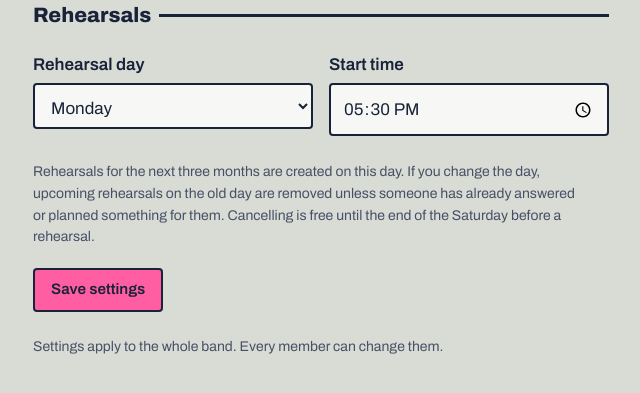
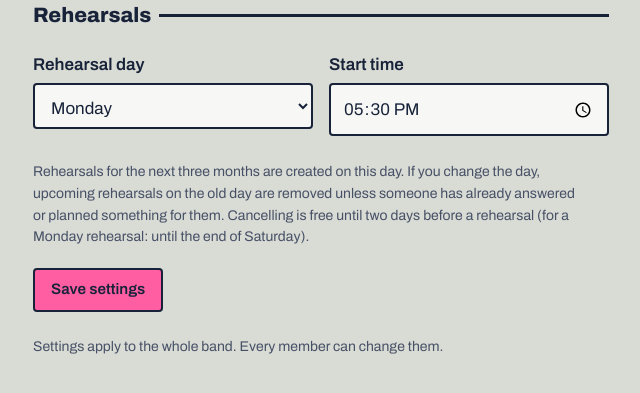
Before and after one commit to iguessimerika/goodenough, a Flask app: page /settings in a window 1280 px wide. Shown: the part 216-609 px from the top of the page, without its empty margins (97-737 px from the left). Run offline with Flask 3, Linux system fonts and the light colour scheme; the visitor is signed in with stand-in values (Sample User, id 1); data that the repository does not hold is empty; some libraries are stand-ins or nearby versions.

Commit message:
Absagefrist: immer 2 Tage vor der Probe
Statt "Samstag vor der Probe" gilt jetzt für jeden Probentag: kostenlos absagen
bis Ende des zweiten Tages davor (bei Montag weiterhin Samstag). Texte angepasst.

Co-Authored-By: Claude Opus 5.5 <noreply@anthropic.com>
Claude-Session: https://claude.ai/code/session_0169ws7j3fux2YEuFsntCyoj

```diff
--- a/bandsite/templates/members.html
+++ b/bandsite/templates/members.html
@@ -6,7 +6,7 @@
 <section class="food-callout" id="food" aria-labelledby="food-h">
   <h2 id="food-h">Food duty</h2>
   {% if food %}
-  <p>Cancelled after Saturday, so these bring food to the next rehearsal:</p>
+  <p>Cancelled too late, so these bring food to the next rehearsal:</p>
   <ul>
     {% for f in food %}
     <li>
@@ -19,7 +19,7 @@
     {% endfor %}
   </ul>
   {% else %}
-  <p>Nobody owes food right now. Cancel rehearsals by the Saturday before, and it stays that way.</p>
+  <p>Nobody owes food right now. Cancel rehearsals at least two days ahead, and it stays that way.</p>
   {% endif %}
 </section>
 
--- a/bandsite/templates/rehearsals/_answer.html
+++ b/bandsite/templates/rehearsals/_answer.html
@@ -6,7 +6,7 @@
   {% if show_past %}<input type="hidden" name="past" value="1">{% endif %}
   <button class="btn small answer-yes" type="submit" name="status" value="yes" aria-pressed="{{ 'true' if r.mine == 'yes' else 'false' }}">I'm in</button>
   <button class="btn small answer-no" type="submit" name="status" value="no" aria-pressed="{{ 'true' if r.mine == 'no' else 'false' }}"
-    {% if r.deadline_passed and r.mine != 'no' %}onclick="return confirm('The deadline was Saturday. If you cancel now, you bring food next time. Cancel anyway?')"{% endif %}>Can't make it</button>
+    {% if r.deadline_passed and r.mine != 'no' %}onclick="return confirm('The deadline was {{ r.deadline.strftime('%A') }}. If you cancel now, you bring food next time. Cancel anyway?')"{% endif %}>Can't make it</button>
 </form>
 <p class="deadline{% if r.deadline_passed %} is-passed{% endif %}">
   {% if r.deadline_passed %}Cancelling now means bringing food{% elif r.short_notice %}Added at short notice, cancelling is free{% else %}Cancel by {{ r.deadline.strftime('%a, %d %b') }}{% endif %}
--- a/bandsite/templates/rehearsals/index.html
+++ b/bandsite/templates/rehearsals/index.html
@@ -5,7 +5,7 @@
 <div class="page-head">
   <div>
     <h1>Rehearsals</h1>
-    <p class="muted" style="margin:.4rem 0 0">Every {{ weekday_name }} at {{ start_time }}, planned three months ahead. Cancel by the Saturday before, or you bring food. <a href="{{ url_for('settings.index') }}">Change day or time</a></p>
+    <p class="muted" style="margin:.4rem 0 0">Every {{ weekday_name }} at {{ start_time }}, planned three months ahead. Cancel at least two days ahead, or you bring food. <a href="{{ url_for('settings.index') }}">Change day or time</a></p>
   </div>
 </div>
 
--- a/bandsite/templates/settings.html
+++ b/bandsite/templates/settings.html
@@ -21,7 +21,7 @@
     </div>
     <p class="hint">Rehearsals for the next three months are created on this day. If you change the day, upcoming
       rehearsals on the old day are removed unless someone has already answered or planned something for them.
-      Cancelling is free until the end of the Saturday before a rehearsal.</p>
+      Cancelling is free until two days before a rehearsal (for a Monday rehearsal: until the end of Saturday).</p>
   </fieldset>
   <button class="btn primary" type="submit">Save settings</button>
 </form>
--- a/bandsite/views/rehearsals.py
+++ b/bandsite/views/rehearsals.py
@@ -1,6 +1,6 @@
 """Rehearsals: on the band's rehearsal day (see Settings), created automatically for the next three months.
 
-Members say yes or no. Saying no after the Saturday before the rehearsal means bringing food
+Members say yes or no. Saying no later than two days before the rehearsal means bringing food
 next time (see the band member page). From the yes answers and the members' instruments the
 page shows whether the rehearsal is likely to happen.
 """
@@ -16,6 +16,7 @@ bp = Blueprint("rehearsals", __name__)
 
 BAND_TIMEZONE = ZoneInfo("Europe/Berlin")
 WEEKS_AHEAD = 13           # about three months
+CANCEL_DAYS_BEFORE = 2     # free cancelling until the end of this many days before
 
 # Instrument labels from the keyword "Instrument" that the outlook looks at (compared without case).
 SINGER = "gesang"
@@ -47,9 +48,8 @@ def upcoming_rehearsal_days(start, weekday, weeks=WEEKS_AHEAD):
 
 
 def deadline_for(rehearsal_date):
-    """The Saturday before the rehearsal; cancelling is free until the end of that day."""
-    days_back = (rehearsal_date.weekday() - 5) % 7 or 7
-    return rehearsal_date - timedelta(days=days_back)
+    """Two days before the rehearsal, whatever the weekday; cancelling is free until the end of that day."""
+    return rehearsal_date - timedelta(days=CANCEL_DAYS_BEFORE)
 
 
 def food_rule_applies(rehearsal):
@@ -190,7 +190,7 @@ def respond(rehearsal_id):
         late = is_late(rehearsal, now)
         owes = db.set_response(rehearsal_id, current_user.id, status, late)
         if owes:
-            flash(f"Got it, you can't make it on {when}. That's after Saturday, so you're bringing food next time.", "error")
+            flash(f"Got it, you can't make it on {when}. That's past the deadline, so you're bringing food next time.", "error")
         elif status == "yes":
             flash(f"You're in for {when}.", "ok")
         else:
```
Also changed, not shown: README.md.
